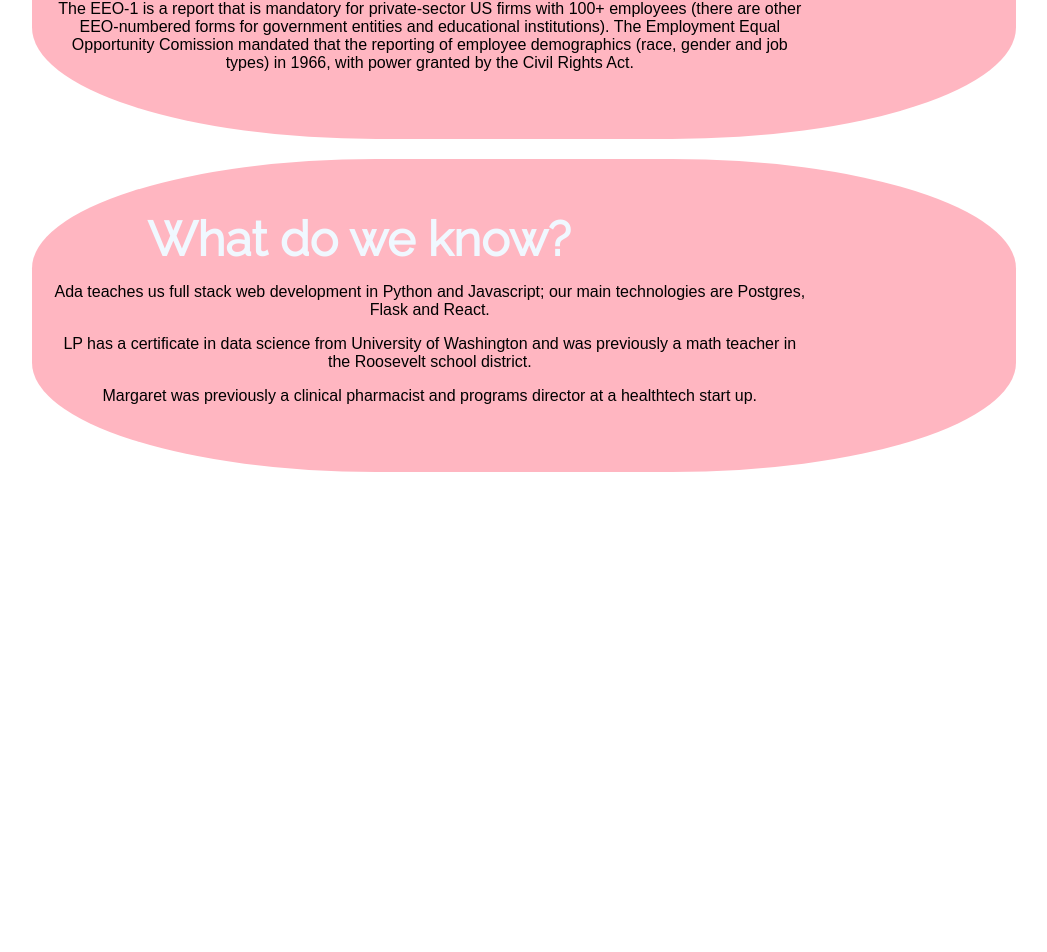
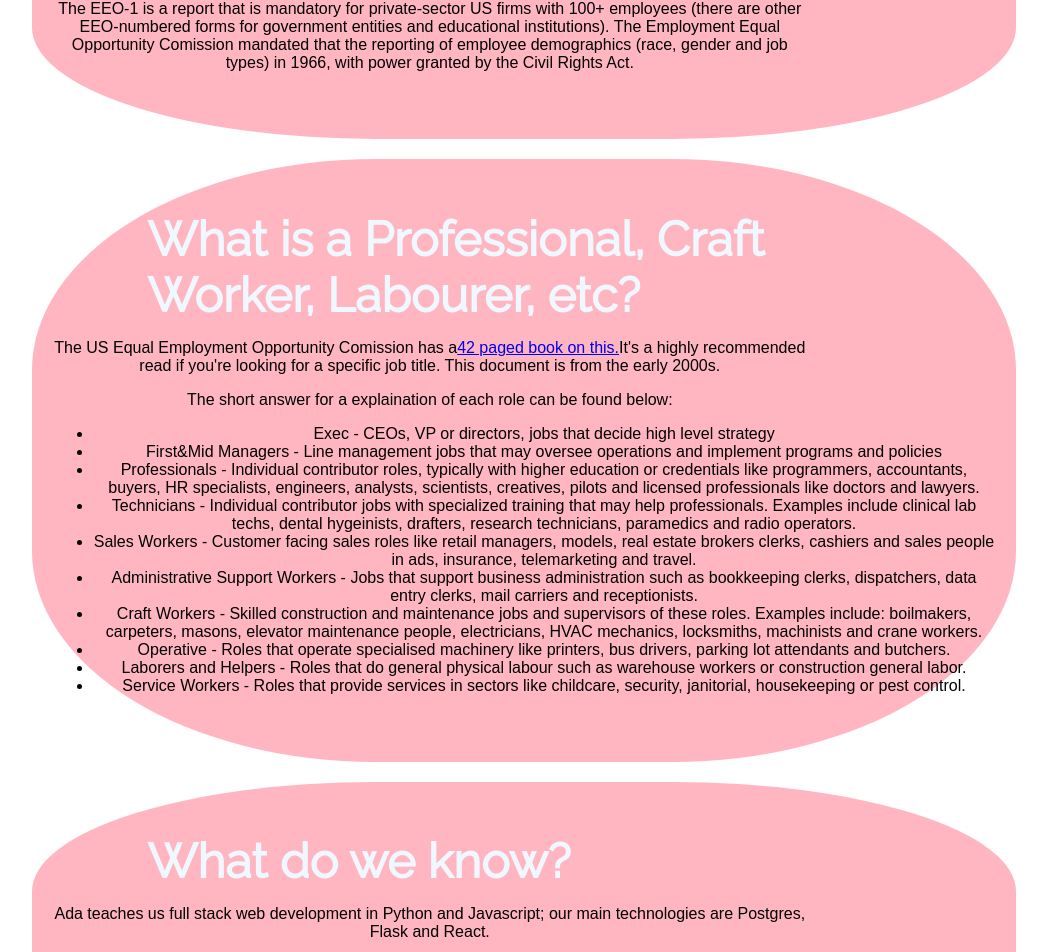
Before and after one commit to azbluem/eeo1-report-frontend, a React (Create React App) app in the folder eeo1-frontend/: page /eeo1-report-frontend/about in a window 1280 px wide. Shown: the part 1129-2081 px from the top of the page, without its empty margins (116-1163 px from the left). Before the commit the page ends 1621 px from the top, so only its background shows below. Built offline with nearby package versions, Linux system fonts and the light colour scheme; a web font is replaced by a local one; what chartjs-plugin-datalabels would draw is missing.

Commit message:
add professions explanation to about

```diff
--- a/eeo1-frontend/src/App.css
+++ b/eeo1-frontend/src/App.css
@@ -77,12 +77,19 @@ h1, h2, h3, h4, h5 {
 .caption {
   background-color: aqua;
   color: #404040;
-  text-align: left;
+  text-align: center;
   text-justify: center;
   padding: 1rem 1rem 1rem 1rem;
 }
 
+table {
+  margin: auto;
+  justify-self: center;
+  padding: 1em 1em 1em 1em;
+  justify-content: space-around;
+}
+
 .small-text{
   font-size: 1em;
-  text-align: left;
+  text-align: center;
 }
--- a/eeo1-frontend/src/components/AdvancedCaption.js
+++ b/eeo1-frontend/src/components/AdvancedCaption.js
@@ -3,9 +3,11 @@ import TableRowComponent from "./TableRowComponent"
 
 const AdvancedCaption = ({data,params}) => {
     // console.log(data)
+    let totalEmployees=0
     const dataList = []
     for (const entry of data.datasets) {
-        dataList.push([entry.label,...entry.data])
+        dataList.push([entry.label,...entry.data]);
+        [...entry.data].map((values)=>values).reduce((a, b) => a + b, totalEmployees)
     }
     dataList.reverse()
     console.log(dataList)
@@ -13,7 +15,7 @@ const AdvancedCaption = ({data,params}) => {
         dataList.map((dlist)=> <TableRowComponent dlist={dlist}/>)
 
     console.log(<table>{tableStats}</table>)
-    return <div><p>{params.company}</p>
+    return <div><p>{params.company} visual stats are above, look below for the tabular view.</p>
     <br/>
     <table>
         <TableHeaderComponent data={data} params={params}/>
--- a/eeo1-frontend/src/components/pages/about.js
+++ b/eeo1-frontend/src/components/pages/about.js
@@ -50,6 +50,50 @@ function About () {
         )
     }
 
+    const Jobs = () => {
+        return (
+            <section>
+                <h2> What is a Professional, Craft Worker, Labourer, etc?</h2>
+                <p>The US Equal Employment Opportunity Comission has a
+                <a href='https://www.eeoc.gov/sites/default/files/migrated_files/employers/eeo1/jobclassguide.pdf'>42 paged book on this.</a>
+                It's a highly recommended read if you're looking for a specific job title.
+                This document is from the early 2000s.</p>
+                <p>The short answer for a explaination of each role can be found below:</p>
+                <ul>
+                    <li>Exec - CEOs, VP or directors, jobs that decide high level strategy</li>
+                    <li>First&Mid Managers - Line management jobs that may oversee operations and implement programs and policies</li>
+                    <li>Professionals - Individual contributor roles, typically with higher education or credentials like
+                        programmers, accountants, buyers, HR specialists, engineers, analysts, scientists, creatives, pilots and licensed professionals
+                        like doctors and lawyers.
+                    </li>
+                    <li>Technicians - Individual contributor jobs with specialized training that may help professionals. Examples include
+                        clinical lab techs, dental hygeinists, drafters, research technicians, paramedics and radio operators.
+                    </li>
+                    <li>Sales Workers - Customer facing sales roles like retail managers, models, real estate brokers
+                        clerks, cashiers and sales people in ads, insurance, telemarketing and travel.
+                    </li>
+                    <li>
+                        Administrative Support Workers - Jobs that support business administration such as bookkeeping clerks,
+                        dispatchers, data entry clerks, mail carriers and receptionists.
+                    </li>
+                    <li>
+                        Craft Workers - Skilled construction and maintenance jobs and supervisors of these roles. Examples include:
+                        boilmakers, carpeters, masons, elevator maintenance people, electricians, HVAC mechanics, locksmiths, machinists and crane workers.
+                    </li>
+                    <li>
+                        Operative - Roles that operate specialised machinery like printers, bus drivers, parking lot attendants and butchers.
+                    </li>
+                    <li>
+                        Laborers and Helpers - Roles that do general physical labour such as warehouse workers or construction general labor.
+                    </li>
+                    <li>
+                        Service Workers - Roles that provide services in sectors like childcare, security, janitorial, housekeeping or pest control.
+                    </li>
+                </ul>
+            </section>
+        )
+    }
+
     const Curriculum = () => {
         return (
             <section>
@@ -65,6 +109,7 @@ function About () {
         <US/>
         <Purpose/>
         <History/>
+        <Jobs/>
         <Curriculum/>
     </div>)
 }
```
